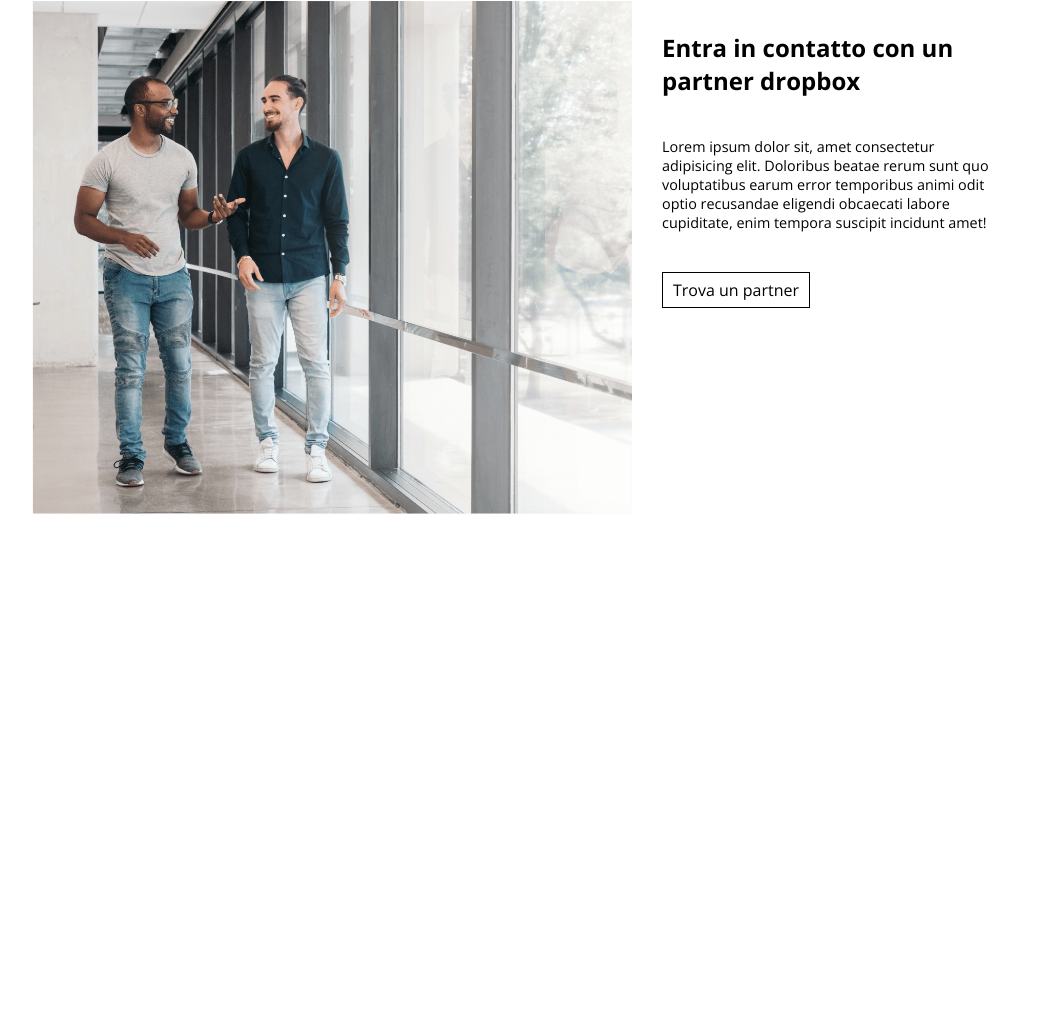
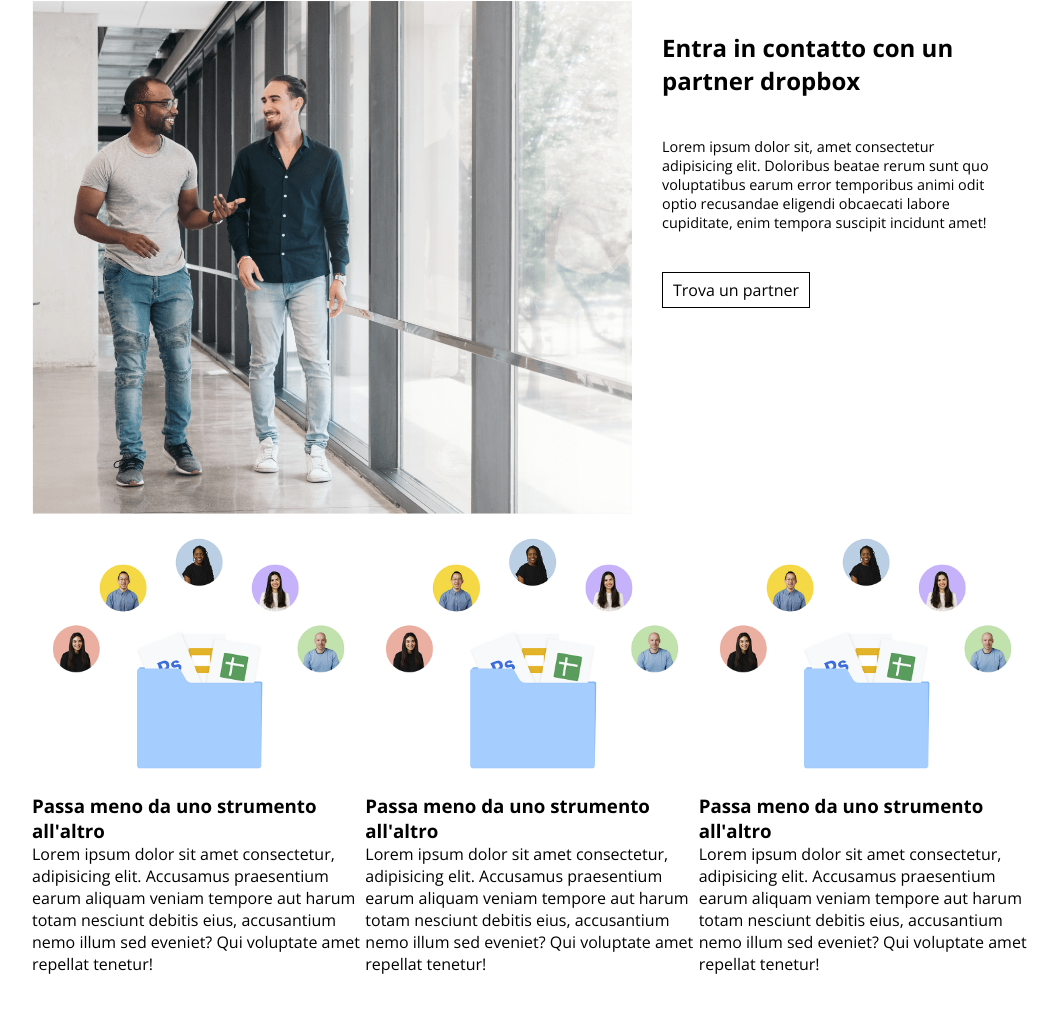
Before and after one commit to carmelocammalleri/htmlcss-dropbox, a plain HTML site: page index.html in a window 1280 px wide. Shown: the part 2175-3188 px from the top of the page, without its empty margins (108-1166 px from the left). Before the commit the page ends 2734 px from the top, so only its background shows below. Drawn offline with nearby package versions, Linux system fonts and the light colour scheme.

Commit message:
[fix]: section operations

```diff
--- a/css/style.css
+++ b/css/style.css
@@ -286,3 +286,7 @@
   color: black;
   border: 1px solid black;
 }
+
+.operations .card img{
+  width: 100%;
+}
--- a/index.html
+++ b/index.html
@@ -237,6 +237,25 @@
       </div>
     </section>
 
+    <!-- section operations -->
+    <section class="operations container flex">
+      <div class="card">
+        <img src="./img/business-feature-switching-tools.png" alt="feature">
+        <h3>Passa meno da uno strumento all'altro</h3>
+        <p>Lorem ipsum dolor sit amet consectetur, adipisicing elit. Accusamus praesentium earum aliquam veniam tempore aut harum totam nesciunt debitis eius, accusantium nemo illum sed eveniet? Qui voluptate amet repellat tenetur!</p>
+      </div>
+      <div class="card">
+        <img src="./img/business-feature-switching-tools.png" alt="feature">
+        <h3>Passa meno da uno strumento all'altro</h3>
+        <p>Lorem ipsum dolor sit amet consectetur, adipisicing elit. Accusamus praesentium earum aliquam veniam tempore aut harum totam nesciunt debitis eius, accusantium nemo illum sed eveniet? Qui voluptate amet repellat tenetur!</p>
+      </div>
+      <div class="card">
+        <img src="./img/business-feature-switching-tools.png" alt="feature">
+        <h3>Passa meno da uno strumento all'altro</h3>
+        <p>Lorem ipsum dolor sit amet consectetur, adipisicing elit. Accusamus praesentium earum aliquam veniam tempore aut harum totam nesciunt debitis eius, accusantium nemo illum sed eveniet? Qui voluptate amet repellat tenetur!</p>
+      </div>
+    </section>
+
 
 
 
```
